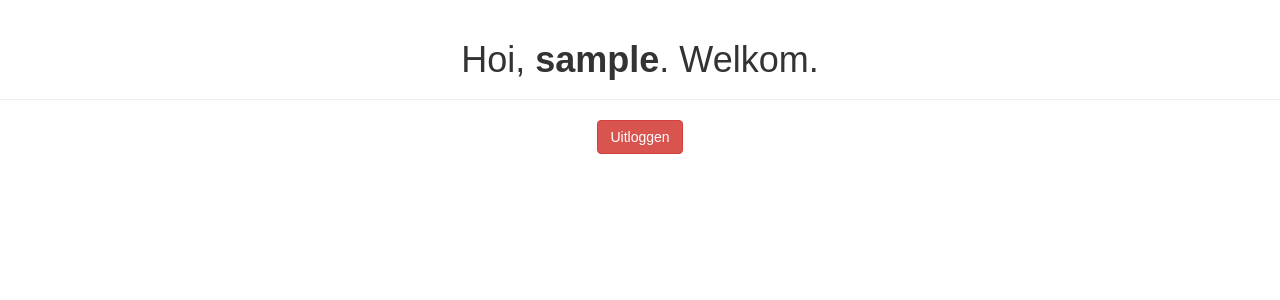
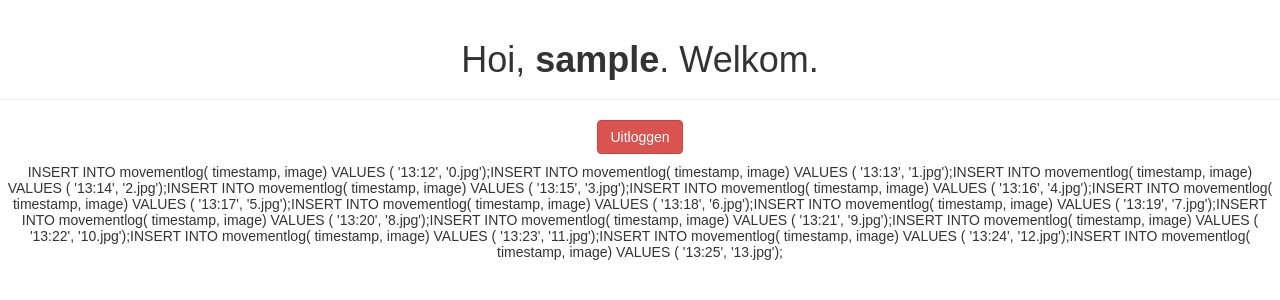
Before and after one commit to Renanv/SmartThings, a PHP site: page /log.php in a window 1280 px wide. Shown: the top 300 px of the page. Run offline with PHP 8.4, Linux system fonts and the light colour scheme; the visitor is signed in with stand-in values (Sample User, id 1); tables that the repository leaves empty hold one stand-in row (values such as "Sample post"); data that the repository does not hold is empty.

Commit message:
added dummy data

```diff
--- a/log.php
+++ b/log.php
@@ -40,7 +40,15 @@ $movementvalues = $function->getMovementData();
 
 <?php }
 
+$x = 0;
+$time = 13;
+$time2 = 12;
 
+while ($x < 14){
+    echo "INSERT INTO movementlog( timestamp, image) VALUES ( '". $time .":". $time2 ."', '". $x .".jpg');";
+    $x ++;
+    $time2 ++;
+}
 ?>
 </body>
 </html>
```
